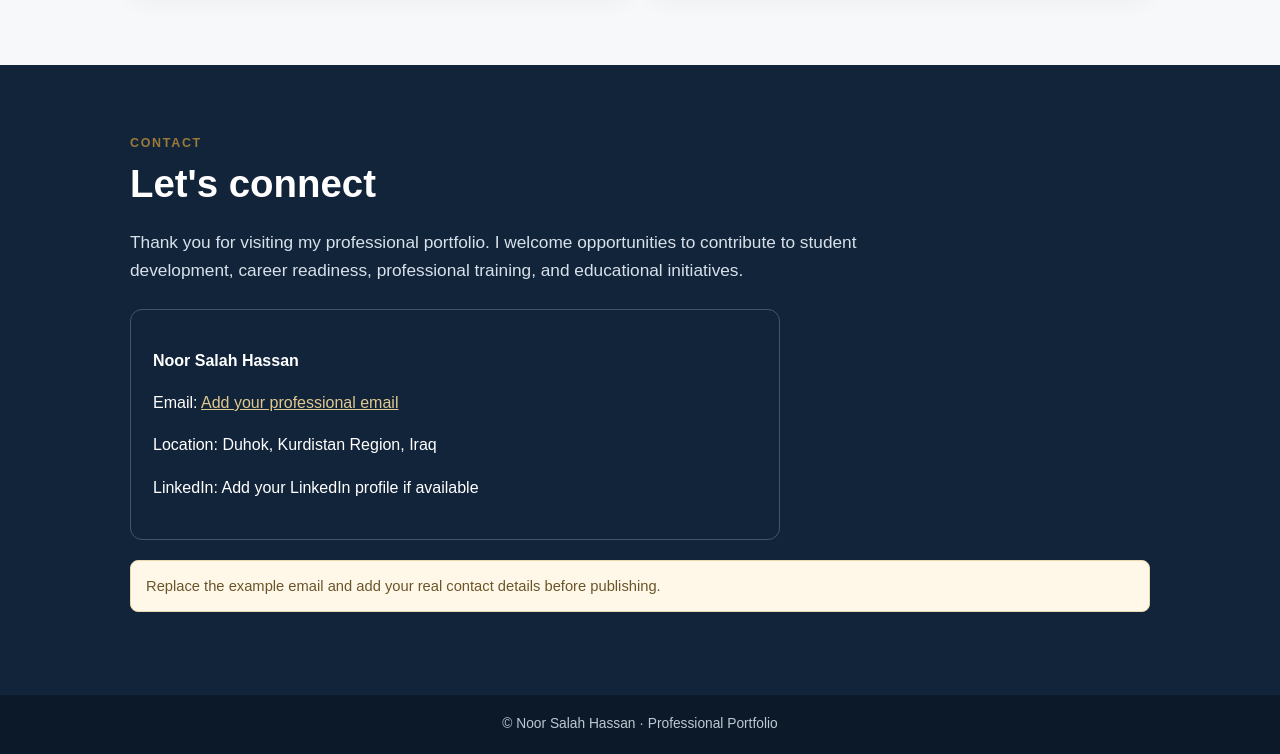
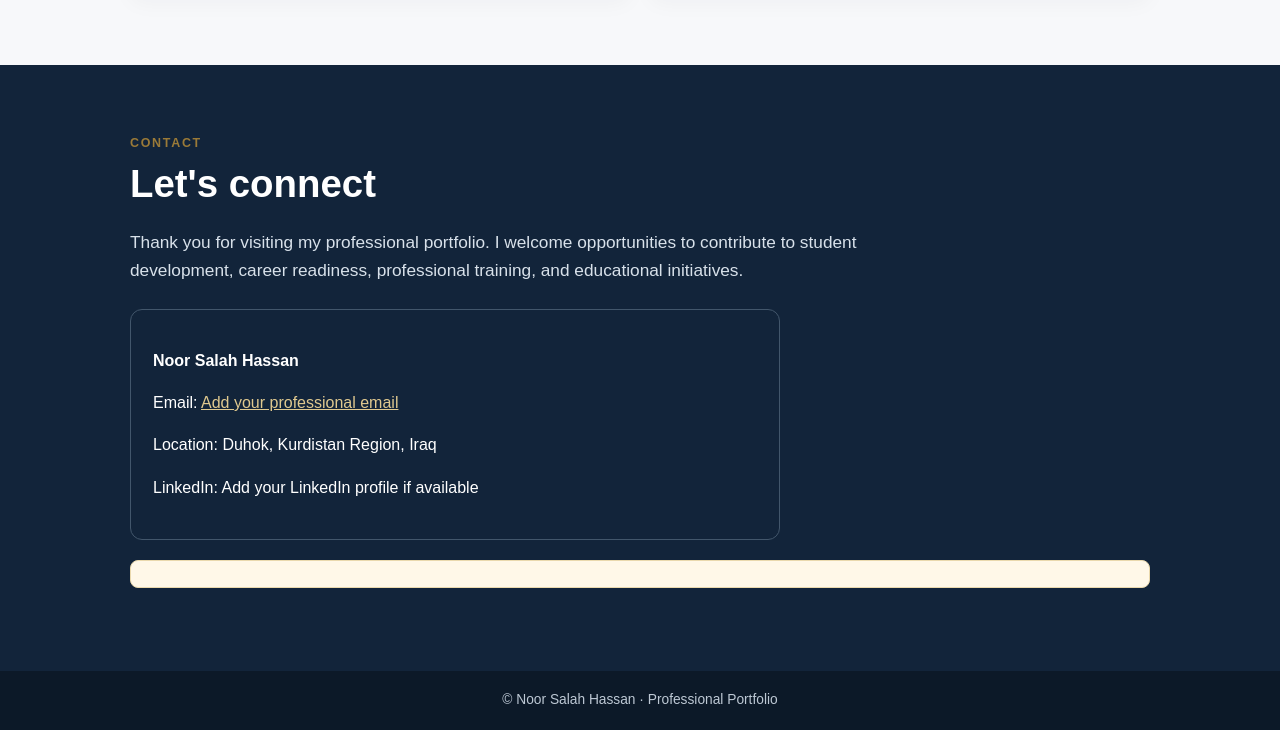
Before and after one commit to nor96/noor-portfolio, a plain HTML site: page index.html in a window 1280 px wide. Shown: the part 3156-3910 px from the top of the page. After the commit the page ends 3886 px from the top, so only its background shows below. Drawn offline with Linux system fonts and the light colour scheme.

Commit message:
Update index.html

```diff
--- a/index.html
+++ b/index.html
@@ -9,4 +9,4 @@
 <section class="light" id="experience"><div class="inner"><div class="section-label">Professional Experience</div><h2 class="section-title">Teaching, mentoring, and academic leadership</h2><div class="role"><h3>Head of Computer Systems Department & Lecturer</h3><div class="meta">Ararat Technical Institute · Kurdistan Region, Iraq</div><p>My responsibilities combine teaching, student support, training, and departmental coordination.</p><ul><li>Teach and mentor university students, supporting their academic and professional development.</li><li>Design and deliver workshops, training sessions, seminars, and student development activities.</li><li>Deliver CV and Interview Technique training to support students' preparation for professional opportunities.</li><li>Guide students in practical projects, problem-solving, teamwork, and technical learning.</li><li>Coordinate departmental activities and collaborate with academic staff and students.</li><li>Prepare educational materials, plans, schedules, and reports.</li><li>Support student engagement through educational events and practical activities.</li><li>Use student feedback to inform improvements in teaching and educational activities.</li></ul></div><div class="note"><strong>Before sharing:</strong> Add your employment dates and make sure each bullet accurately reflects your own responsibilities.</div></div></section>
 <section id="training"><div class="inner"><div class="section-label">Training & Activities</div><h2 class="section-title">Practical learning and professional development</h2><div class="grid"><div class="card"><h3>CV and Interview Technique Training</h3><div class="meta">August 2026</div><p>Training focused on CV preparation and interview techniques, including how to present qualifications, communicate professionally, and prepare for employment opportunities.</p></div><div class="card"><h3>AI Tools Training Course</h3><div class="meta">16–18 August 2026</div><p>A three-day training program introducing practical AI tools and applications to support learning and productivity.</p></div><div class="card"><h3>AI & Robotics Activities</h3><p>Technology-focused learning activities and practical demonstrations that encourage learners to explore emerging technologies.</p></div><div class="card"><h3>Student Engagement & Academic Activities</h3><p>Educational events and collaborative activities that encourage participation, teamwork, creativity, and professional growth.</p></div></div><div class="note">Add genuine event photographs or certificates where available. Describe your exact role in each activity (for example, delivered, organized, coordinated, or contributed to).</div></div></section>
 <section class="light" id="skills"><div class="inner"><div class="section-label">Skills & Competencies</div><h2 class="section-title">Skills I bring to student development</h2><div class="grid"><div class="card"><h3>Student Development</h3><p>Student advising and mentoring · Student career development · Career-readiness training · CV and interview preparation · Student engagement</p></div><div class="card"><h3>Training & Communication</h3><p>Workshop and seminar facilitation · Presentation and public speaking · Interpersonal communication · Training material development · Event coordination</p></div><div class="card"><h3>Leadership & Management</h3><p>Leadership and teamwork · Collaboration · Analytical thinking · Problem solving · Flexibility · Planning and documentation</p></div><div class="card"><h3>Digital & Technical Skills</h3><p>Microsoft Office · Educational and digital tools · AI applications · Information technology · Programming and computer systems</p></div></div></div></section>
-<section class="contact" id="contact"><div class="inner"><div class="section-label">Contact</div><h2 class="section-title">Let's connect</h2><p class="lead">Thank you for visiting my professional portfolio. I welcome opportunities to contribute to student development, career readiness, professional training, and educational initiatives.</p><div class="contactbox"><p><strong>Noor Salah Hassan</strong></p><p>Email: <a href="mailto:YOUR.EMAIL@example.com">Add your professional email</a></p><p>Location: Duhok, Kurdistan Region, Iraq</p><p>LinkedIn: Add your LinkedIn profile if available</p></div><p class="note">Replace the example email and add your real contact details before publishing.</p></div></section></main><footer class="footer">© Noor Salah Hassan · Professional Portfolio</footer></body></html>
+<section class="contact" id="contact"><div class="inner"><div class="section-label">Contact</div><h2 class="section-title">Let's connect</h2><p class="lead">Thank you for visiting my professional portfolio. I welcome opportunities to contribute to student development, career readiness, professional training, and educational initiatives.</p><div class="contactbox"><p><strong>Noor Salah Hassan</strong></p><p>Email: <a href="mailto:YOUR.EMAIL@example.com">Add your professional email</a></p><p>Location: Duhok, Kurdistan Region, Iraq</p><p>LinkedIn: Add your LinkedIn profile if available</p></div><p class="note"></p></div></section></main><footer class="footer">© Noor Salah Hassan · Professional Portfolio</footer></body></html>
```
